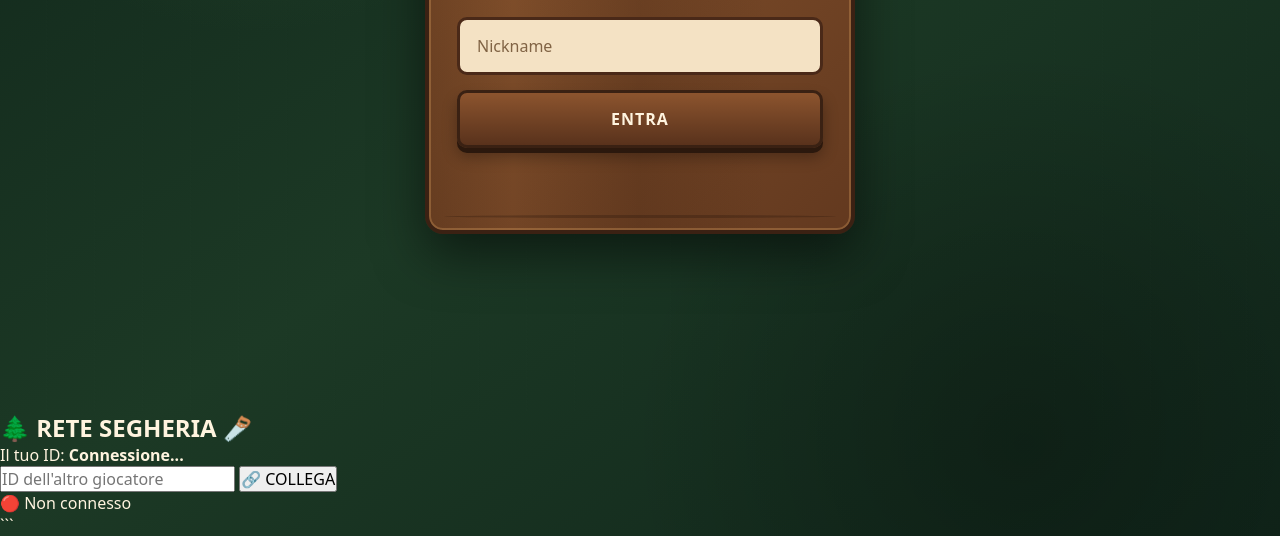
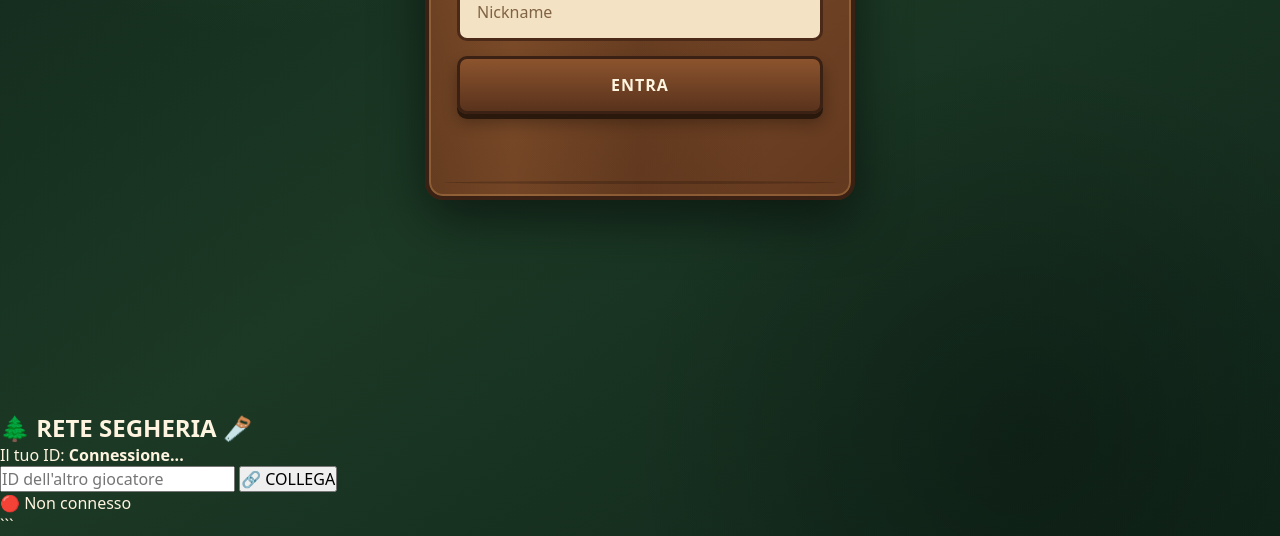
Before and after one commit to Gabri266/urban-octo-parakeet, a website: page app.html in a window 1280 px wide. Shown: the part 389-925 px from the top of the page. Drawn offline with Linux system fonts and the light colour scheme.

Commit message:
Update style.css

```diff
--- a/style.css
+++ b/style.css
@@ -141,6 +141,7 @@ input {
 
 /* =========================================================
    LOGIN
+   MODIFICATO: RIQUADRO PIÙ IN ALTO
    ========================================================= */
 
 #loginScreen {
@@ -150,9 +151,12 @@ input {
     display: flex;
 
     justify-content: center;
-    align-items: center;
 
-    padding: 24px;
+    /* Allinea il riquadro più in alto */
+    align-items: flex-start;
+
+    /* Regola la distanza dal bordo superiore */
+    padding: 18vh 24px 24px;
 }
 
 
@@ -162,6 +166,8 @@ input {
     width: min(430px, 100%);
 
     padding: 38px 28px 32px;
+
+    margin-top: 0;
 
     text-align: center;
 
@@ -272,40 +278,59 @@ input {
     transition: .2s;
 }
 
+
 .profile-box {
     text-align: center;
+
     padding: 25px;
+
     margin: 20px auto;
+
     max-width: 400px;
+
     background: rgba(255,255,255,0.08);
+
     border-radius: 18px;
 }
 
+
 .profile-avatar {
     font-size: 60px;
+
     margin-bottom: 10px;
 }
+
 
 .profile-box h2 {
     margin: 10px 0;
 }
 
+
 .admin-panel {
     margin: 20px auto;
+
     padding: 20px;
+
     max-width: 400px;
+
     border-radius: 18px;
+
     background: rgba(120, 80, 30, 0.25);
 }
+
 
 .admin-panel h2 {
     margin-top: 0;
 }
 
+
 .admin-panel button {
     width: 100%;
+
     margin-top: 10px;
 }
+
+
 #nicknameInput::placeholder {
     color: #806344;
 }
@@ -1104,6 +1129,7 @@ input {
 
     .page {
         padding-left: 25px;
+
         padding-right: 25px;
     }
 }
```
